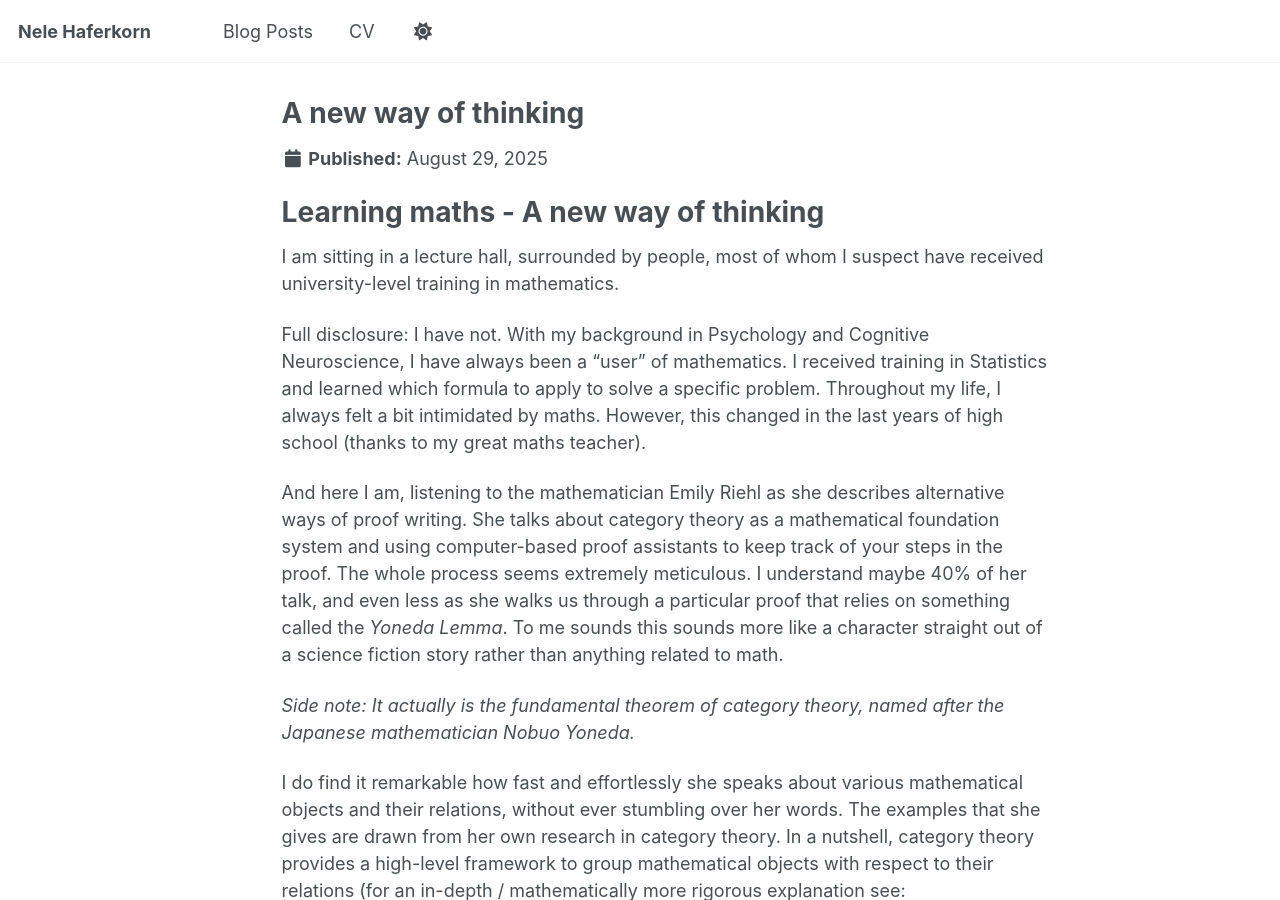
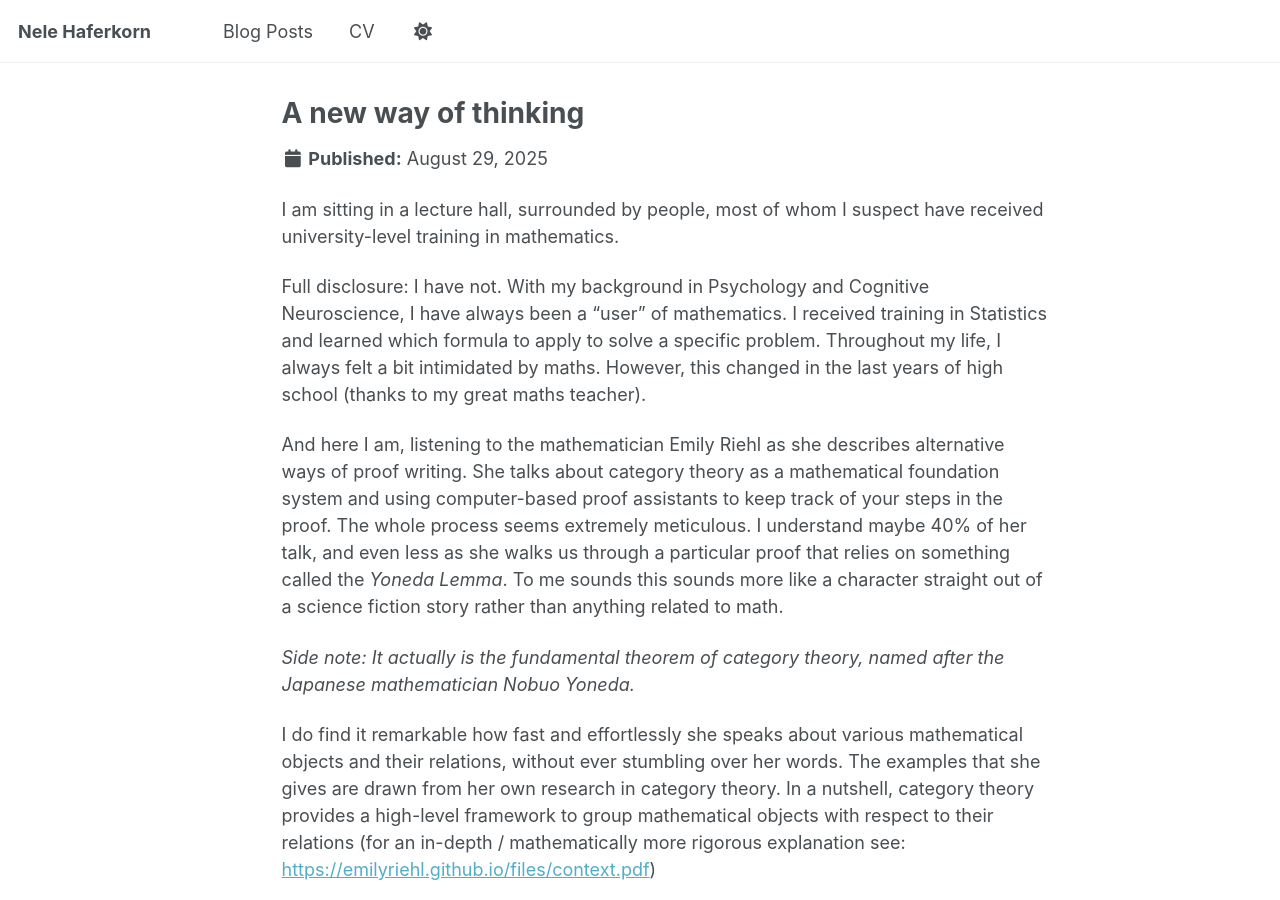
Before and after one commit to nhaferkorn/nhaferkorn.github.io, a Jekyll site: the page built from _posts/2025-08-29-learning-maths.md, in a window 1280 px wide and 900 px high. Built offline with Jekyll 4.4.1, drawn with Linux system fonts in a browser that asks for light colours.

Commit message:
update headers

```diff
--- a/_posts/2025-08-29-learning-maths.md
+++ b/_posts/2025-08-29-learning-maths.md
@@ -4,9 +4,6 @@ date: 2025-08-29
 permalink: /posts/2025/08/Learning_Maths/
 tags:
 ---
-
-Learning maths - A new way of thinking
-=====
 I am sitting in a lecture hall, surrounded by people, most of whom I suspect have received university-level training in mathematics.
 
 Full disclosure: I have not. With my background in Psychology and Cognitive Neuroscience, I have always been a "user" of mathematics. I received training in Statistics and learned which formula to apply to solve a specific problem.
```
